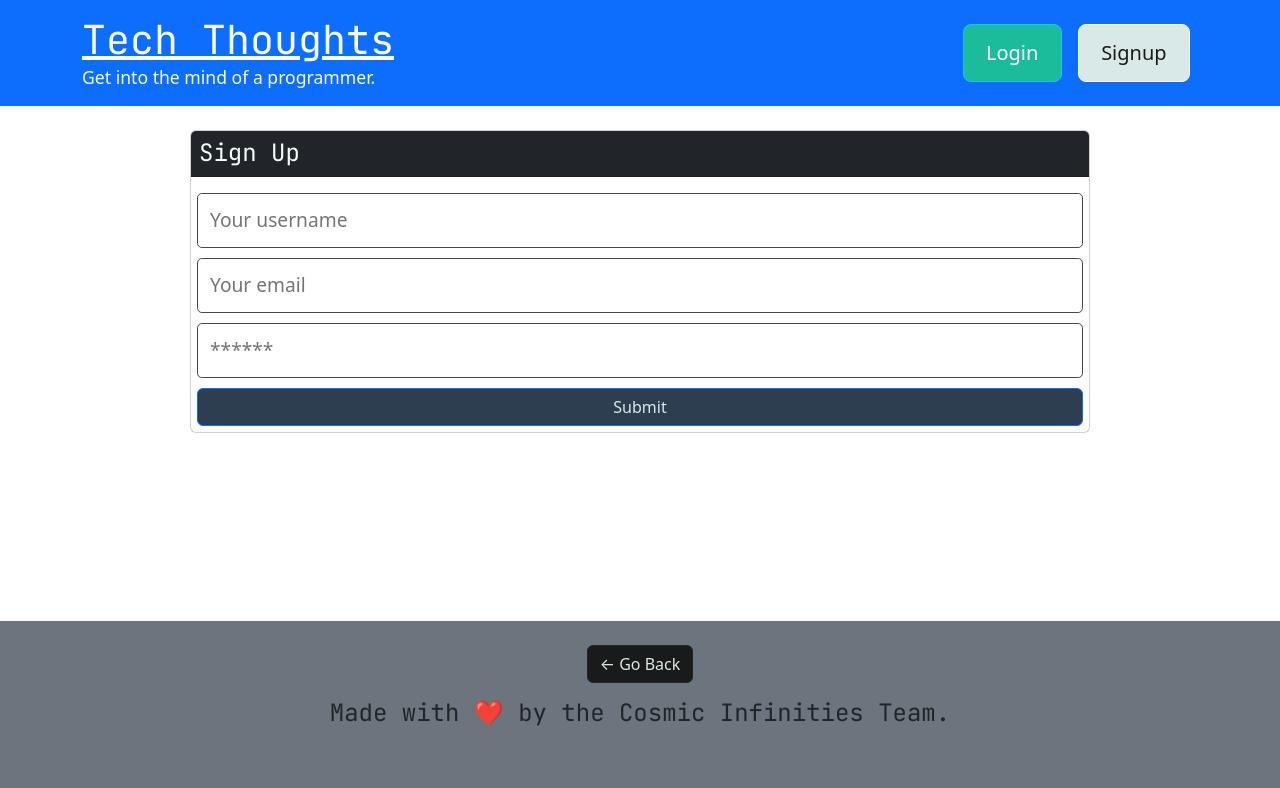
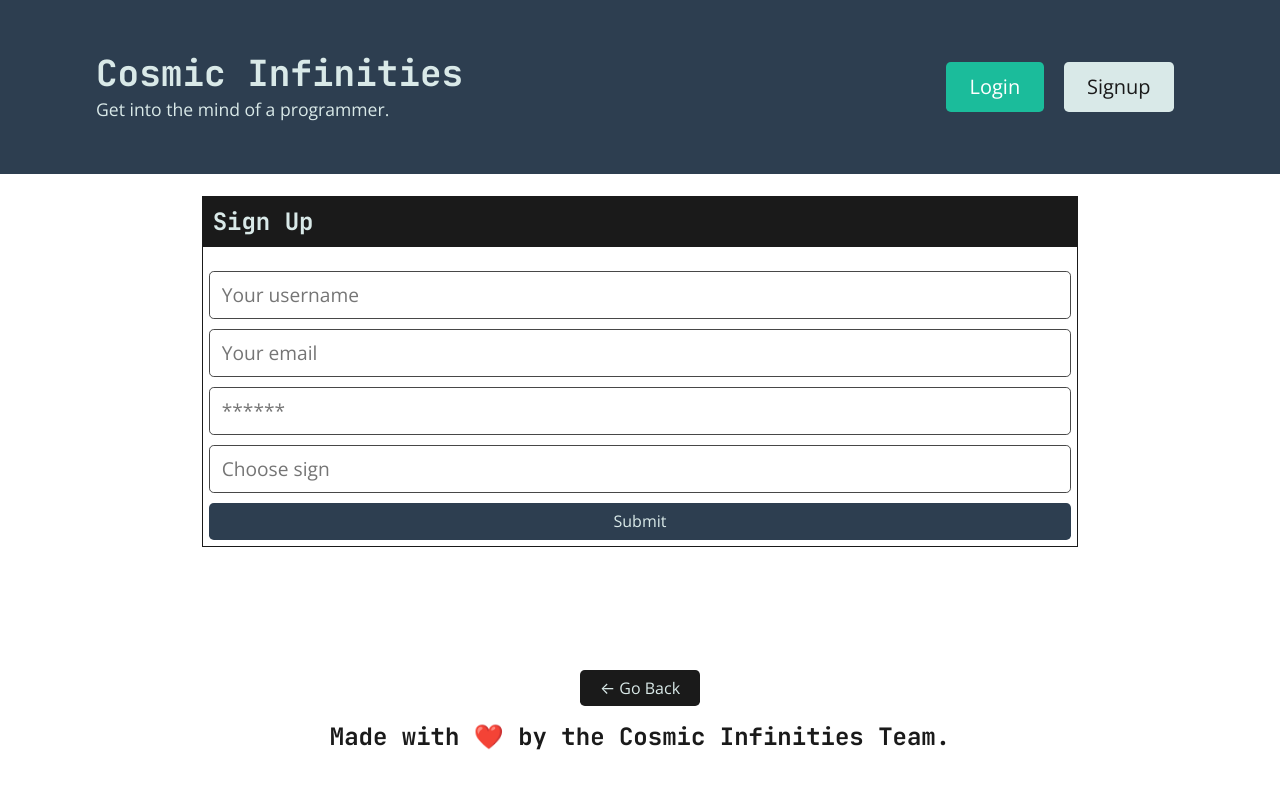
Before and after one commit to yazbustami/CosmicInfinities, a React (Create React App) app in the folder client/: page /signup in a window 1280 px wide. Shown: the top 788 px of the page. Built offline with nearby package versions, Linux system fonts and the light colour scheme.

Commit message:
saving changes, on my end

```diff
--- a/client/src/components/Header/index.js
+++ b/client/src/components/Header/index.js
@@ -13,7 +13,7 @@ const Header = () => {
       <div className="container flex-row justify-space-between-lg justify-center align-center">
         <div>
           <Link className="text-light" to="/">
-            <h1 className="m-0">Tech Thoughts</h1>
+            <h1 className="m-0">Cosmic Infinities</h1>
           </Link>
           <p className="m-0">Get into the mind of a programmer.</p>
         </div>
--- a/client/src/index.js
+++ b/client/src/index.js
@@ -3,7 +3,7 @@ import ReactDOM from 'react-dom';
 import './index.css';
 import App from './App';
 import reportWebVitals from './reportWebVitals';
-import 'bootstrap/dist/css/bootstrap.min.css';
+// import 'bootstrap/dist/css/bootstrap.min.css';
 
 ReactDOM.render(
   <React.StrictMode>
--- a/client/src/pages/Profile.js
+++ b/client/src/pages/Profile.js
@@ -18,19 +18,19 @@ const Profile = () => {
 
   const user = data?.me || data?.user || {};
 
-  // Using API
-  useEffect(() => {
-    const profile = data?.me || data?.profile || {};
-    console.log(profile)
-    if(profile?.sign){
-      fetch(`https://aztro.sameerkumar.website/?sign=${profile.sign}&day=today`, {method: "POST"})
-        .then(res => res.json())
-        .then(data => {
-          setSignState(data)
-        })
-    }
+  // // Using API
+  // useEffect(() => {
+  //   const profile = data?.me || data?.profile || {};
+  //   console.log(profile)
+  //   if(profile?.sign){
+  //     fetch(`https://aztro.sameerkumar.website/?sign=${profile.sign}&day=today`, {method: "POST"})
+  //       .then(res => res.json())
+  //       .then(data => {
+  //         setSignState(data)
+  //       })
+  //   }
 
-  }, [data])
+  // }, [data])
 
   // navigate to personal profile page if username is yours
   if (Auth.loggedIn() && Auth.getProfile().data.username === userParam) {
--- a/client/src/pages/Signup.js
+++ b/client/src/pages/Signup.js
@@ -11,7 +11,7 @@ const Signup = () => {
     username: '',
     email: '',
     password: '',
-    sign: "Capricorn"
+    sign: ''
   });
   const [addUser, { error, data }] = useMutation(ADD_USER);
 
@@ -76,6 +76,11 @@ const Signup = () => {
                   value={formState.password}
                   onChange={handleChange}
                 />
+                <input
+                  className='form-input'
+                  placeholder='Choose sign'
+                  type='list'
+                />
                 <button
                   className="btn btn-block btn-primary"
                   style={{ cursor: 'pointer' }}
```
Also changed, not shown: 2 other files (tests, documents, lock files or other folders).
